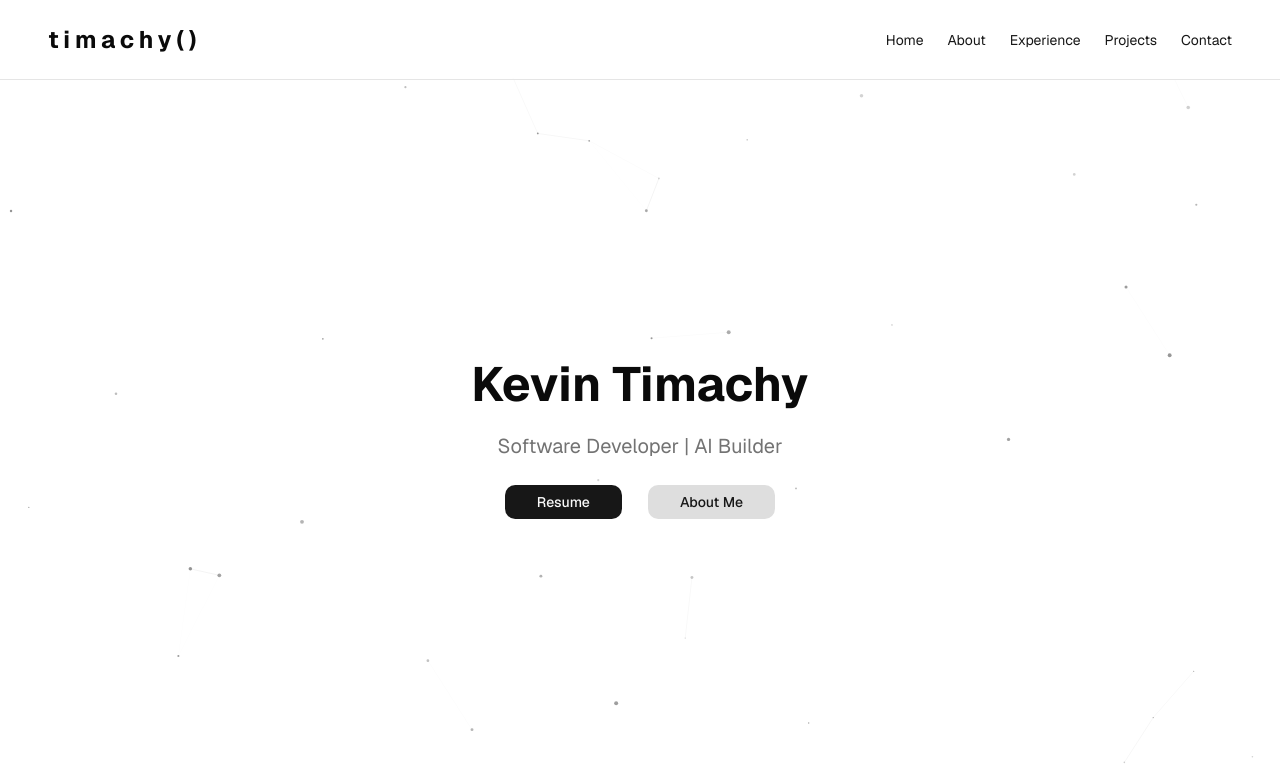
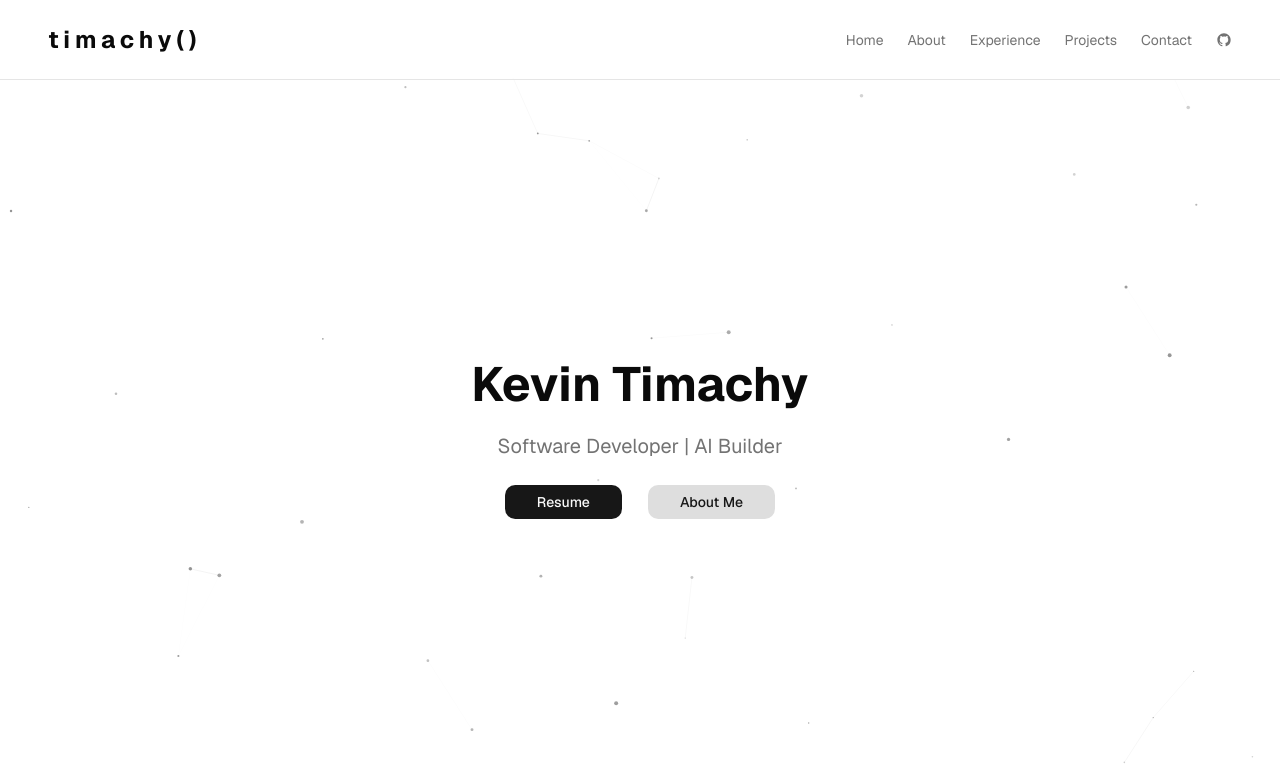
Before and after one commit to kevintimachy/portfolio, a Next.js app: page / in a window 1280 px wide. Shown: the top 770 px of the page. Built offline with nearby package versions, Linux system fonts and the light colour scheme.

Commit message:
Add github icon and hover animations to navbar

```diff
--- a/components/Navbar.tsx
+++ b/components/Navbar.tsx
@@ -12,110 +12,93 @@ const navigationLinks = [
     { href: "/contact", label: "Contact" },
 ];
 
+const GITHUB_URL = "https://github.com/kevintimachy";
+
+const GitHubIcon = () => (
+    <svg viewBox="0 0 24 24" className="h-4 w-4" fill="currentColor" aria-hidden="true">
+        <path d="M12 2C6.477 2 2 6.484 2 12.017c0 4.425 2.865 8.18 6.839 9.504.5.092.682-.217.682-.483 0-.237-.008-.868-.013-1.703-2.782.605-3.369-1.343-3.369-1.343-.454-1.158-1.11-1.466-1.11-1.466-.908-.62.069-.608.069-.608 1.003.07 1.531 1.032 1.531 1.032.892 1.53 2.341 1.088 2.91.832.092-.647.35-1.088.636-1.338-2.22-.253-4.555-1.113-4.555-4.951 0-1.093.39-1.988 1.029-2.688-.103-.253-.446-1.272.098-2.65 0 0 .84-.27 2.75 1.026A9.564 9.564 0 0112 6.844c.85.004 1.705.115 2.504.337 1.909-1.296 2.747-1.027 2.747-1.027.546 1.379.202 2.398.1 2.651.64.7 1.028 1.595 1.028 2.688 0 3.848-2.339 4.695-4.566 4.942.359.31.678.921.678 1.856 0 1.338-.012 2.419-.012 2.747 0 .268.18.58.688.482A10.019 10.019 0 0022 12.017C22 6.484 17.522 2 12 2z" />
+    </svg>
+);
+
+const navLinkClass = "text-muted-foreground hover:text-foreground transition-colors duration-200";
+
 export default function Navbar() {
     const [isMenuOpen, setIsMenuOpen] = useState(false);
-
     const closeMenu = () => setIsMenuOpen(false);
 
     useEffect(() => {
         document.body.style.overflow = isMenuOpen ? "hidden" : "";
-
-        return () => {
-            document.body.style.overflow = "";
-        };
+        return () => { document.body.style.overflow = ""; };
     }, [isMenuOpen]);
 
     return (
         <>
             <nav className="bg-background/95 sticky top-0 z-50 h-20 border-b px-6 sm:px-12 backdrop-blur">
                 <div className="flex h-full items-center justify-between gap-4">
-                    <h1 className="m-0 text-2xl leading-none font-bold tracking-[0.2em]">timachy()</h1>
+                    <Link href="/" className="m-0 text-2xl leading-none font-bold tracking-[0.2em] text-foreground hover:text-muted-foreground transition-colors duration-200">
+                        timachy()
+                    </Link>
 
-                    <div className="hidden items-center gap-6 text-sm text-secondary-foreground md:flex">
-                        {navigationLinks.map((navigationLink) => (
-                            <Link key={navigationLink.href} href={navigationLink.href}>
-                                {navigationLink.label}
+                    <div className="hidden items-center gap-6 text-sm md:flex">
+                        {navigationLinks.map((link) => (
+                            <Link key={link.href} href={link.href} className={navLinkClass}>
+                                {link.label}
                             </Link>
                         ))}
+                        <Link href={GITHUB_URL} target="_blank" rel="noreferrer" aria-label="GitHub" className={navLinkClass}>
+                            <GitHubIcon />
+                        </Link>
                     </div>
 
                     <Button
                         type="button"
                         variant="ghost"
                         size="icon"
-                        className="md:hidden"
+                        className="md:hidden text-muted-foreground hover:text-foreground transition-colors duration-200"
                         aria-expanded={isMenuOpen}
                         aria-controls="mobile-navigation"
-                        onClick={() => setIsMenuOpen((currentOpen) => !currentOpen)}
+                        onClick={() => setIsMenuOpen((o) => !o)}
                     >
                         <span className="sr-only">Toggle navigation menu</span>
-                        <svg
-                            aria-hidden="true"
-                            viewBox="0 0 24 24"
-                            className="size-5"
-                            fill="none"
-                            stroke="currentColor"
-                            strokeWidth="2"
-                            strokeLinecap="round"
-                            strokeLinejoin="round"
-                        >
-                            {isMenuOpen ? (
-                                <path d="M18 6 6 18M6 6l12 12" />
-                            ) : (
-                                <path d="M4 7h16M4 12h16M4 17h16" />
-                            )}
+                        <svg aria-hidden="true" viewBox="0 0 24 24" className="size-5" fill="none" stroke="currentColor" strokeWidth="2" strokeLinecap="round" strokeLinejoin="round">
+                            {isMenuOpen ? <path d="M18 6 6 18M6 6l12 12" /> : <path d="M4 7h16M4 12h16M4 17h16" />}
                         </svg>
                     </Button>
                 </div>
-            </nav >
+            </nav>
 
             <div
-                className={`fixed inset-0 z-40 bg-black/40 transition-opacity duration-200 md:hidden ${isMenuOpen
-                    ? "pointer-events-auto opacity-100"
-                    : "pointer-events-none opacity-0"
-                    }`}
+                className={`fixed inset-0 z-40 bg-black/40 transition-opacity duration-200 md:hidden ${isMenuOpen ? "pointer-events-auto opacity-100" : "pointer-events-none opacity-0"}`}
                 onClick={closeMenu}
                 aria-hidden={!isMenuOpen}
             />
 
             <aside
                 id="mobile-navigation"
-                className={`bg-background fixed top-0 right-0 z-50 flex h-screen w-72 max-w-[85vw] flex-col border-l p-6 shadow-xl transition-transform duration-200 md:hidden ${isMenuOpen ? "translate-x-0" : "translate-x-full"
-                    }`}
+                className={`bg-background fixed top-0 right-0 z-50 flex h-screen w-72 max-w-[85vw] flex-col border-l p-6 shadow-xl transition-transform duration-200 md:hidden ${isMenuOpen ? "translate-x-0" : "translate-x-full"}`}
                 aria-hidden={!isMenuOpen}
             >
                 <div className="mb-8 flex items-center justify-between">
                     <h2 className="m-0 text-xl leading-none font-bold">Menu</h2>
-
-                    <Button type="button" variant="ghost" size="icon" onClick={closeMenu}>
+                    <Button type="button" variant="ghost" size="icon" onClick={closeMenu} className="text-muted-foreground hover:text-foreground transition-colors duration-200">
                         <span className="sr-only">Close navigation menu</span>
-                        <svg
-                            aria-hidden="true"
-                            viewBox="0 0 24 24"
-                            className="size-5"
-                            fill="none"
-                            stroke="currentColor"
-                            strokeWidth="2"
-                            strokeLinecap="round"
-                            strokeLinejoin="round"
-                        >
+                        <svg aria-hidden="true" viewBox="0 0 24 24" className="size-5" fill="none" stroke="currentColor" strokeWidth="2" strokeLinecap="round" strokeLinejoin="round">
                             <path d="M18 6 6 18M6 6l12 12" />
                         </svg>
                     </Button>
                 </div>
 
-                <div className="flex flex-col gap-4 text-sm text-secondary-foreground">
-                    {navigationLinks.map((navigationLink) => (
-                        <Link
-                            key={navigationLink.href}
-                            href={navigationLink.href}
-                            onClick={closeMenu}
-                        >
-                            {navigationLink.label}
+                <div className="flex flex-col gap-4 text-sm">
+                    {navigationLinks.map((link) => (
+                        <Link key={link.href} href={link.href} onClick={closeMenu} className={navLinkClass}>
+                            {link.label}
                         </Link>
                     ))}
+                    <Link href={GITHUB_URL} target="_blank" rel="noreferrer" onClick={closeMenu} className={`flex items-center gap-2 ${navLinkClass}`}>
+                        <GitHubIcon />
+                        GitHub
+                    </Link>
                 </div>
-
             </aside>
         </>
     );
```
